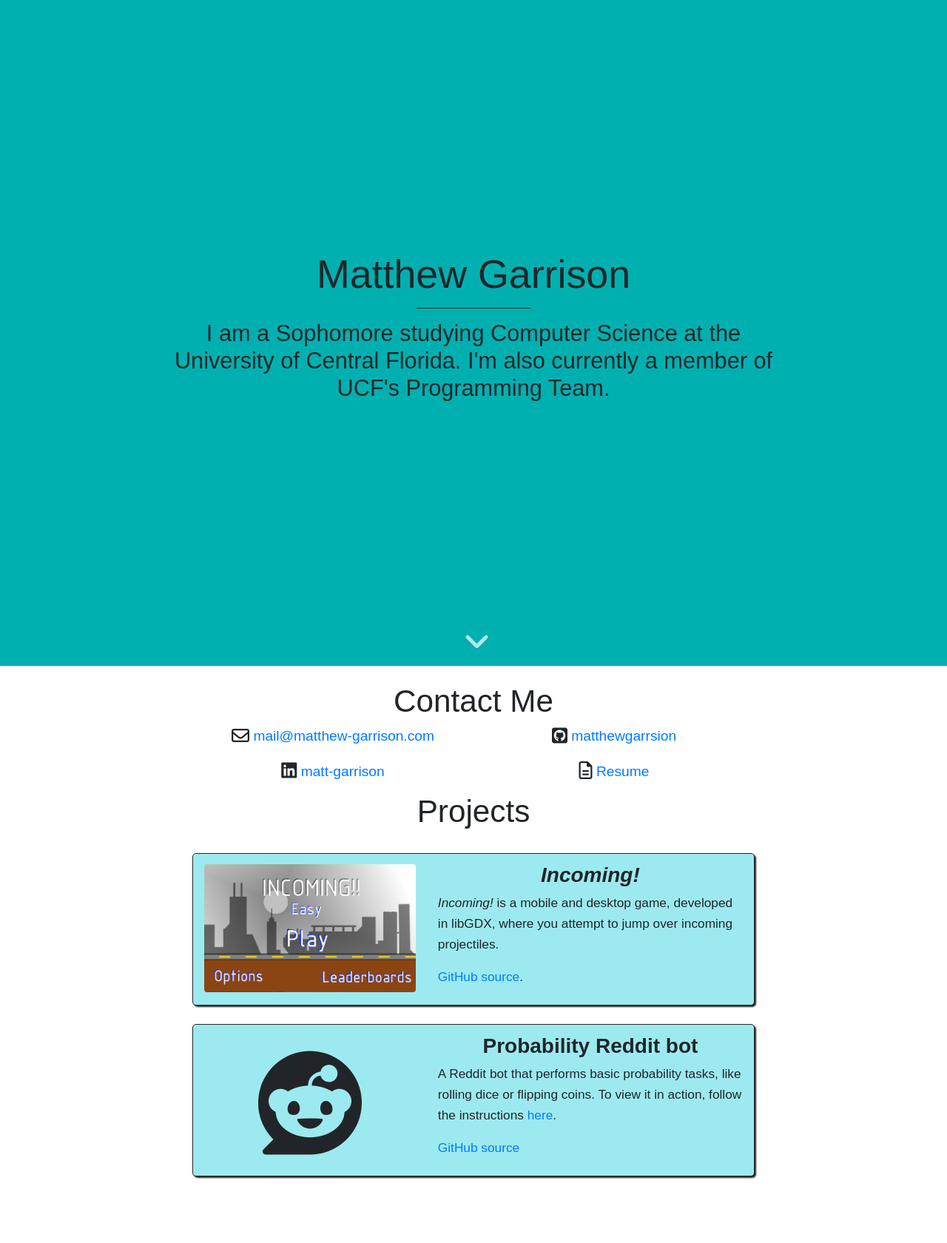
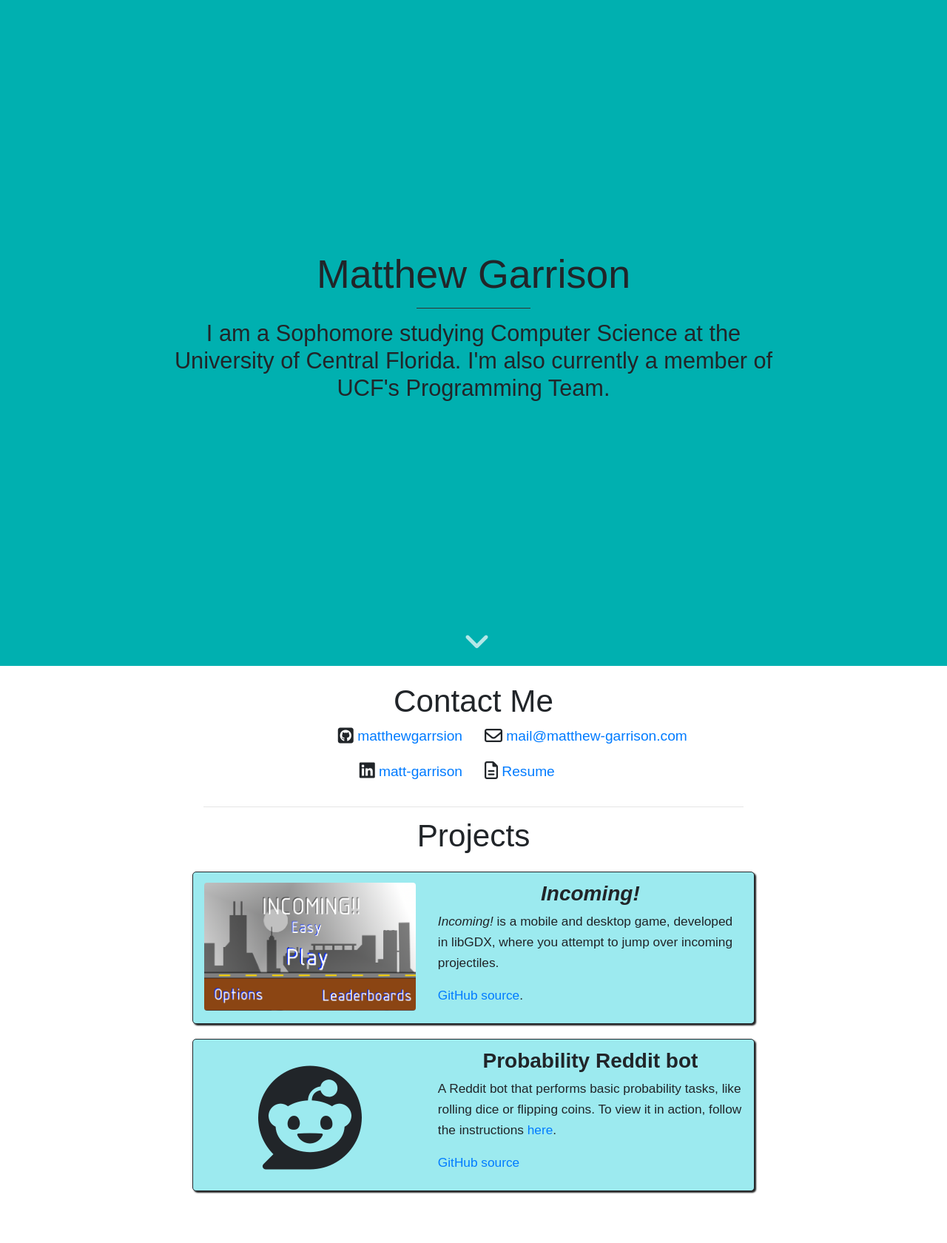
Before and after one commit to matthewgarrison/matthewgarrison.github.io, a Jekyll site: the page built from index.md, in a window 1280 px wide. Shown: the whole page at 74% size. Built offline with Jekyll 4.4.1, drawn with Linux system fonts in a browser that asks for light colours; nearby versions of some CDN libraries.

Commit message:
Update contact section

```diff
--- a/_includes/contact.html
+++ b/_includes/contact.html
@@ -1,22 +1,23 @@
-<div class="contact center-contents">
-	<div class="row">
+<div class="contact ">
+	<div class="row center-contents">
 		<div class="col">
 			<h2>Contact Me</h2>
 		</div>
 	</div>
 
-	<div class="row">
+	<div class="row justify-content-center">
+		<div class="col-12 col-md-6 align-right">
+			<p><i class="fa fa-github-square fa-lg" aria-hidden="true"></i> <a href="https://github.com/matthewgarrison/">matthewgarrsion</a></p>
+		</div>
 		<div class="col-12 col-md-6">
 			<p><i class="fa fa-envelope-o fa-lg" aria-hidden="true"></i> <a href="mailto:mail@matthew-garrison.com">mail@matthew-garrison.com</a></p>
 		</div>
-		<div class="col-12 col-md-6">
-			<p><i class="fa fa-github-square fa-lg" aria-hidden="true"></i>  <a href="https://github.com/matthewgarrison/">matthewgarrsion</a></p>
-		</div>
-		<div class="col-12 col-md-6">
+		<div class="col-12 col-md-6 align-right">
 			<p><i class="fa fa-linkedin-square fa-lg" aria-hidden="true"></i>  <a href="https://www.linkedin.com/in/matt-garrison/">matt-garrison</a></p>
 		</div>
 		<div class="col-12 col-md-6">
 			<p><i class="fa fa-file-text-o fa-lg" aria-hidden="true"></i>  <a href="/files/resume.pdf">Resume</a></p>
 		</div>
+
 	</div>
 </div>
--- a/_layouts/default.html
+++ b/_layouts/default.html
@@ -16,7 +16,7 @@
 		<div class="col-8">
 			<a class="anchor" id="contact"></a>
 			{% include contact.html %}
-
+			<hr>
 			{% include projects.html %}
 		</div>
 	</div>
--- a/css/main.css
+++ b/css/main.css
@@ -44,8 +44,12 @@ h2 {
 .down-arrow a:hover {
     opacity:1;
 }
+.projects h2 {
+    /*margin-top: 20px;*/
+    margin-bottom: 5px;
+}
 .projects > .row {
-    margin-bottom: 25px;
+    margin-bottom: 20px;
 }
 .project-card {
     border-radius: 5px;
@@ -64,3 +68,6 @@ h2 {
 .big-icon {
     font-size: 105pt;
 }
+.align-right {
+    text-align: right;
+}
```
Also changed, not shown: img/splash.png (deleted).
